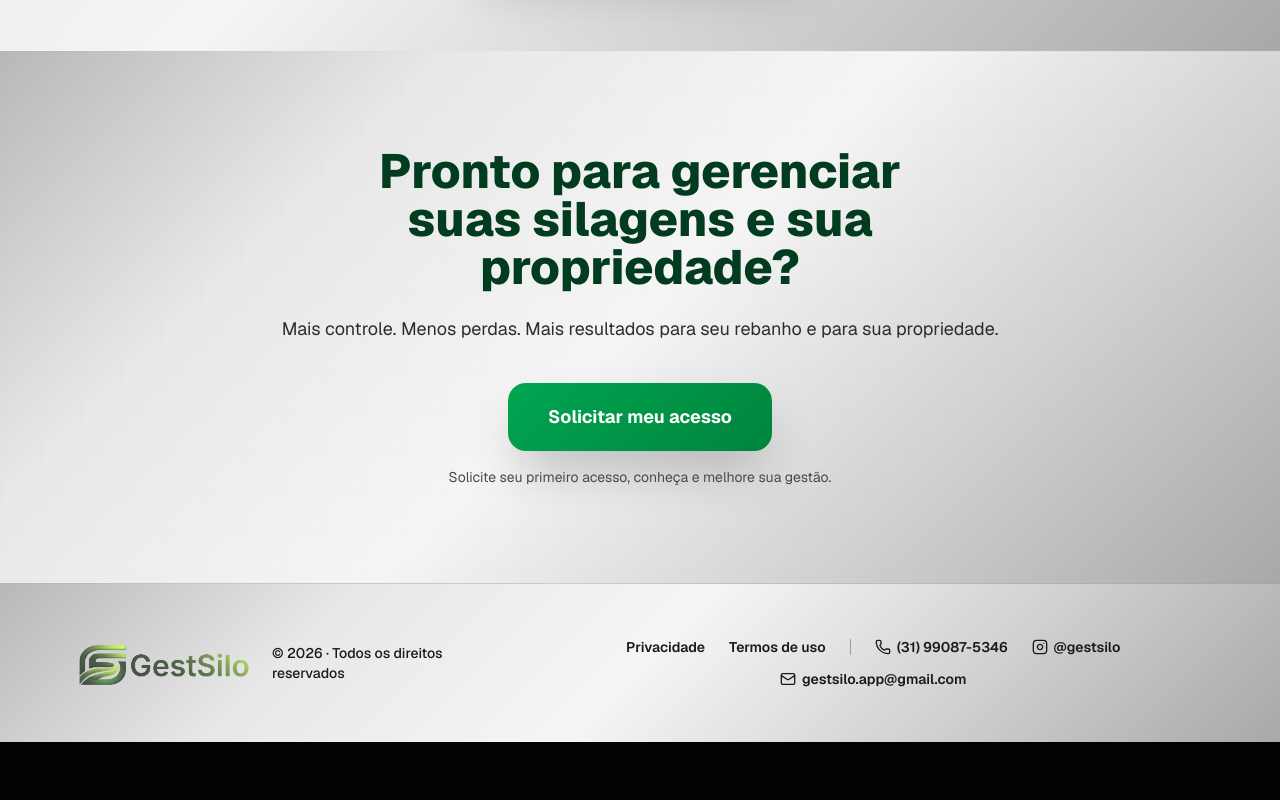
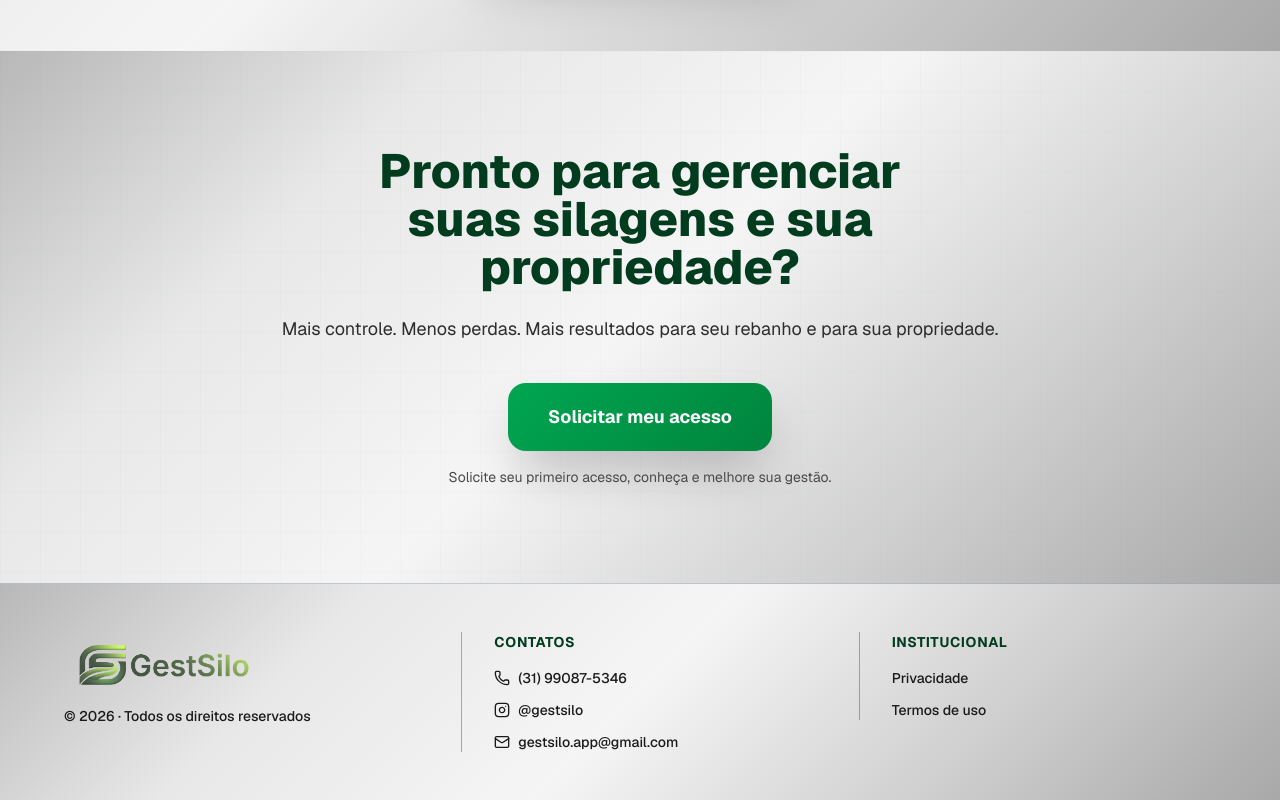
Before and after one commit to souzamarcim18-sketch/GestSIlo-Pro, a Next.js app: page / in a window 1280 px wide. Shown: the part 3268-4068 px from the top of the page. Before the commit the page ends 4010 px from the top, so only its background shows below. Built offline with nearby package versions, Linux system fonts and the light colour scheme; no server answers; the database is empty.

Commit message:
landingpage8

```diff
--- a/app/page.tsx
+++ b/app/page.tsx
@@ -519,7 +519,7 @@ export default function LandingPage() {
         </div>
       </section>
 
-      {/* ===== FOOTER ===== */}
+     {/* ===== FOOTER ===== */}
 <footer
   className="py-12 px-6 border-t border-gray-400/50"
   style={{
@@ -527,10 +527,10 @@ export default function LandingPage() {
       'linear-gradient(135deg, #b8b8b8 0%, #e8e8e8 25%, #f5f5f5 50%, #d0d0d0 75%, #a8a8a8 100%)',
   }}
 >
-  <div className="max-w-6xl mx-auto flex flex-col md:flex-row items-center justify-between gap-6">
+  <div className="max-w-6xl mx-auto grid grid-cols-1 md:grid-cols-3 gap-10 items-start">
 
-    {/* Logo + copyright */}
-    <div className="flex items-center gap-2">
+    {/* ===== COLUNA 1 — Logo + copyright ===== */}
+    <div className="flex flex-col items-center md:items-start gap-3">
       <Image
         src="/logo_degrad-hor.png"
         alt="GestSilo"
@@ -538,32 +538,29 @@ export default function LandingPage() {
         height={50}
         className="object-contain brightness-140"
       />
-      <span className="text-sm font-medium" style={{ color: '#1a1a1a' }}>
+      <span
+        className="text-sm font-medium"
+        style={{ color: '#1a1a1a' }}
+      >
         © 2026 · Todos os direitos reservados
       </span>
     </div>
 
-    {/* Links + Contatos */}
-    <div
-      className="flex flex-wrap items-center justify-center gap-x-6 gap-y-3 text-sm font-semibold"
-      style={{ color: '#1a1a1a' }}
-    >
-      <a href="#" className="hover:text-primary transition-colors">
-        Privacidade
-      </a>
-      <a href="#" className="hover:text-primary transition-colors">
-        Termos de uso
-      </a>
+    {/* ===== COLUNA 2 — Contatos ===== */}
+    <div className="flex flex-col items-center md:items-start gap-3 md:border-l md:border-black/30 md:pl-8">
+      <h4
+        className="text-sm font-bold uppercase tracking-wider mb-1"
+        style={{ color: '#023c1f' }}
+      >
+        Contatos
+      </h4>
 
-      {/* Separador visual */}
-      <span className="hidden md:inline-block w-px h-4 bg-black/30" />
-
-      {/* Contatos */}
       <a
         href="https://wa.me/5531990875346"
         target="_blank"
         rel="noopener noreferrer"
-        className="flex items-center gap-1.5 hover:text-primary transition-colors"
+        className="flex items-center gap-2 text-sm font-medium hover:text-primary transition-colors"
+        style={{ color: '#1a1a1a' }}
         aria-label="WhatsApp"
       >
         <Phone size={16} />
@@ -574,7 +571,8 @@ export default function LandingPage() {
         href="https://instagram.com/gestsilo"
         target="_blank"
         rel="noopener noreferrer"
-        className="flex items-center gap-1.5 hover:text-primary transition-colors"
+        className="flex items-center gap-2 text-sm font-medium hover:text-primary transition-colors"
+        style={{ color: '#1a1a1a' }}
         aria-label="Instagram"
       >
         <Instagram size={16} />
@@ -583,16 +581,42 @@ export default function LandingPage() {
 
       <a
         href="mailto:gestsilo.app@gmail.com"
-        className="flex items-center gap-1.5 hover:text-primary transition-colors"
+        className="flex items-center gap-2 text-sm font-medium hover:text-primary transition-colors"
+        style={{ color: '#1a1a1a' }}
         aria-label="E-mail"
       >
         <Mail size={16} />
         <span>gestsilo.app@gmail.com</span>
       </a>
     </div>
+
+    {/* ===== COLUNA 3 — Links institucionais ===== */}
+    <div className="flex flex-col items-center md:items-start gap-3 md:border-l md:border-black/30 md:pl-8">
+      <h4
+        className="text-sm font-bold uppercase tracking-wider mb-1"
+        style={{ color: '#023c1f' }}
+      >
+        Institucional
+      </h4>
+
+      <a
+        href="#"
+        className="text-sm font-medium hover:text-primary transition-colors"
+        style={{ color: '#1a1a1a' }}
+      >
+        Privacidade
+      </a>
+      <a
+        href="#"
+        className="text-sm font-medium hover:text-primary transition-colors"
+        style={{ color: '#1a1a1a' }}
+      >
+        Termos de uso
+      </a>
+    </div>
+
   </div>
-</footer>
-
+      </footer>
 
     </div>
   );
```
